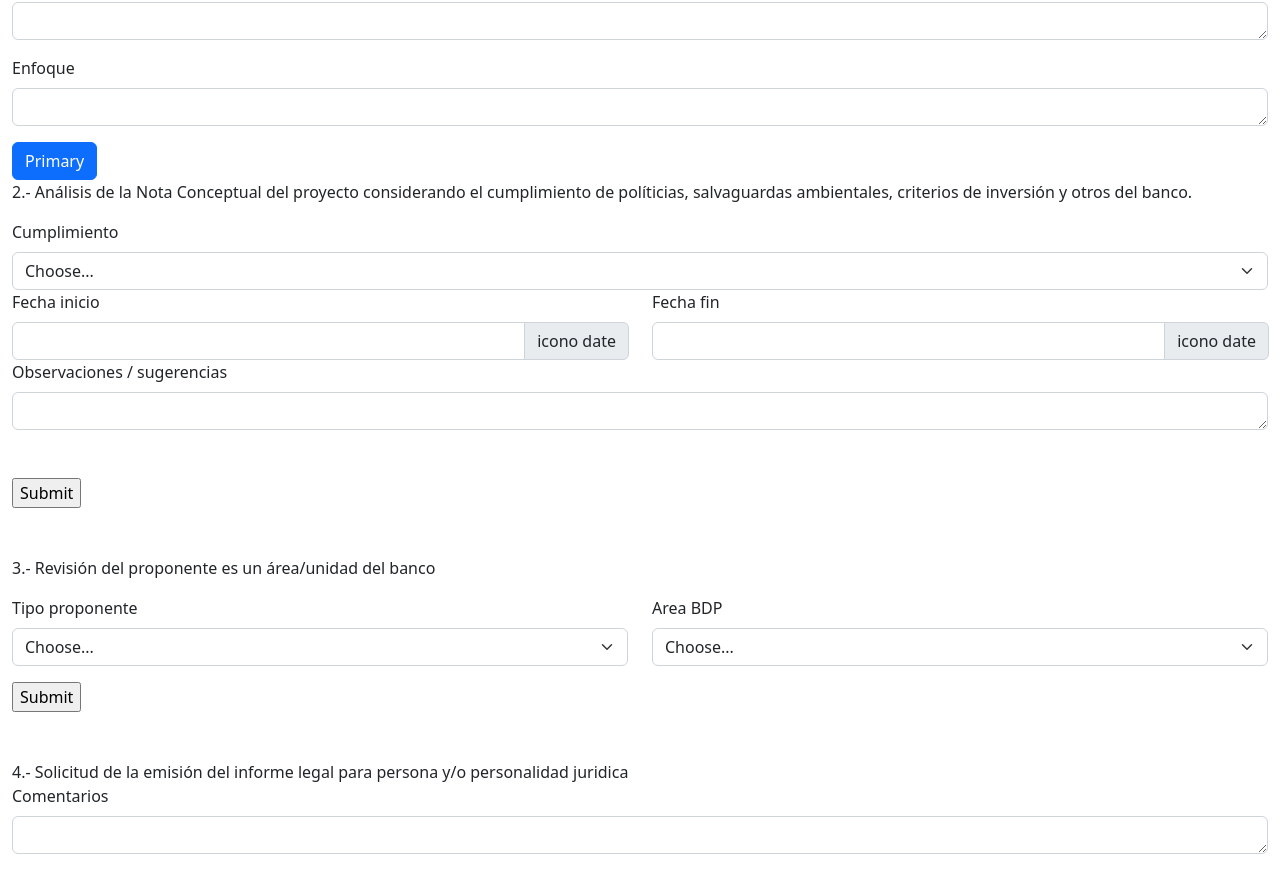
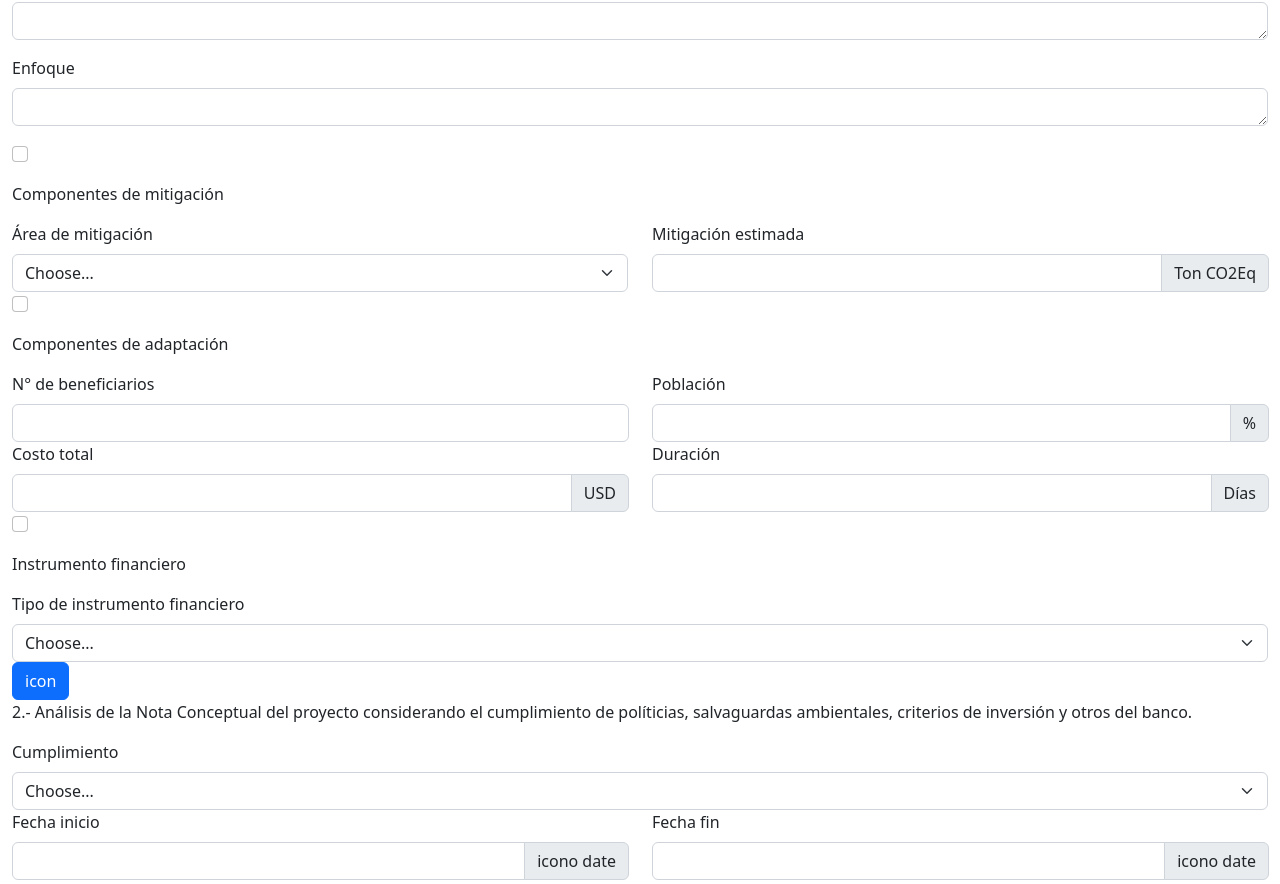
Before and after one commit to hellend08/bdp_colaboration, a React (Create React App) app in the folder public/frontend/: page /Nuevo_Proyecto_Desarrollo in a window 1280 px wide. Shown: the part 660-1544 px from the top of the page. Built offline with nearby package versions, Linux system fonts and the light colour scheme.

Commit message:
create checkbox form

```diff
--- /dev/null
+++ b/public/frontend/src/components/commons/forms/CheckboxForm/index.jsx
@@ -0,0 +1,12 @@
+import Form from 'react-bootstrap/Form';
+
+const CheckboxForm = ({name, label, register, errors}) => {
+
+    return (
+        <Form.Group className="mb-3" id="formGridCheckbox">
+            <Form.Check {...register(name)} type="checkbox" label={label} />
+        </Form.Group>
+    );
+}
+
+export default CheckboxForm;
--- a/public/frontend/src/components/nuevo/desarrollo/inicio/RegistroForm/InicioActividadUno/index.jsx
+++ b/public/frontend/src/components/nuevo/desarrollo/inicio/RegistroForm/InicioActividadUno/index.jsx
@@ -7,6 +7,7 @@ import Button from 'react-bootstrap/Button';
 import InputForm from '../../../../../commons/forms/InputForm';
 import TextareaForm from '../../../../../commons/forms/TextareaForm';
 import SelectForm from '../../../../../commons/forms/SelectForm';
+import CheckboxForm from '../../../../../commons/forms/CheckboxForm';
 
 const schema = yup.object({
   descripcion: yup.string().required(),
@@ -43,7 +44,50 @@ const InicioActividadUno = () => {
         <TextareaForm name="objetivos" label="Objetivos" register={register} errors={errors}/>
         <TextareaForm name="justificacion" label="Justificación" register={register} errors={errors}/>
         <TextareaForm name="enfoque" label="Enfoque" register={register} errors={errors}/>
-        <Button type="submit" variant="primary">Primary</Button>
+        <Row>
+          <Col xs={12}>
+            <CheckboxForm name="aceptaComponentesMitigación" label={null} register={register} errors={errors}/>
+            <p className="fs-6">Componentes de mitigación</p>
+          </Col>
+          <Col>
+            <SelectForm name="areaMitigacion" label="Área de mitigación" options="option 1" register={register} errors={errors}/>
+          </Col>
+          <Col>
+            <InputForm name="mitigacionEstimada" label="Mitigación estimada" placeholder="Ton CO2Eq" register={register} errors={errors}/>
+          </Col>
+        </Row>
+        <Row>
+          <Col xs={12}>
+            <CheckboxForm name="aceptaComponentesAdaptacion" label={null} register={register} errors={errors}/>
+            <p className="fs-6">Componentes de adaptación</p>
+          </Col>
+          <Col xs={6}>
+            <InputForm name="beneficiarios" label="N° de beneficiarios" placeholder={null} register={register} errors={errors}/>
+          </Col>
+          <Col xs={6}>
+            <InputForm name="poblacion" label="Población" placeholder="%" register={register} errors={errors}/>
+          </Col>
+          <Col xs={6}>
+            <InputForm name="costoTotal" label="Costo total" placeholder="USD" register={register} errors={errors}/>
+          </Col>
+          <Col xs={6}>
+            <InputForm name="duracion" label="Duración" placeholder="Días" register={register} errors={errors}/>
+          </Col>
+        </Row>
+        <Row>
+          <Col xs={12}>
+            <CheckboxForm name="aceptaInstrumentoFinanciero" label={null} register={register} errors={errors}/>
+            <p className="fs-6">Instrumento financiero</p>
+          </Col>
+          <Col xs={12}>
+            <SelectForm name="tipoInstrumentoFinanciero" label="Tipo de instrumento financiero" options="option 1" register={register} errors={errors}/>
+          </Col>
+        </Row>
+        <Row>
+          <div>
+            <Button type="submit" variant="primary">icon</Button>
+          </div>
+        </Row>
       </form>
     );
 }
```
